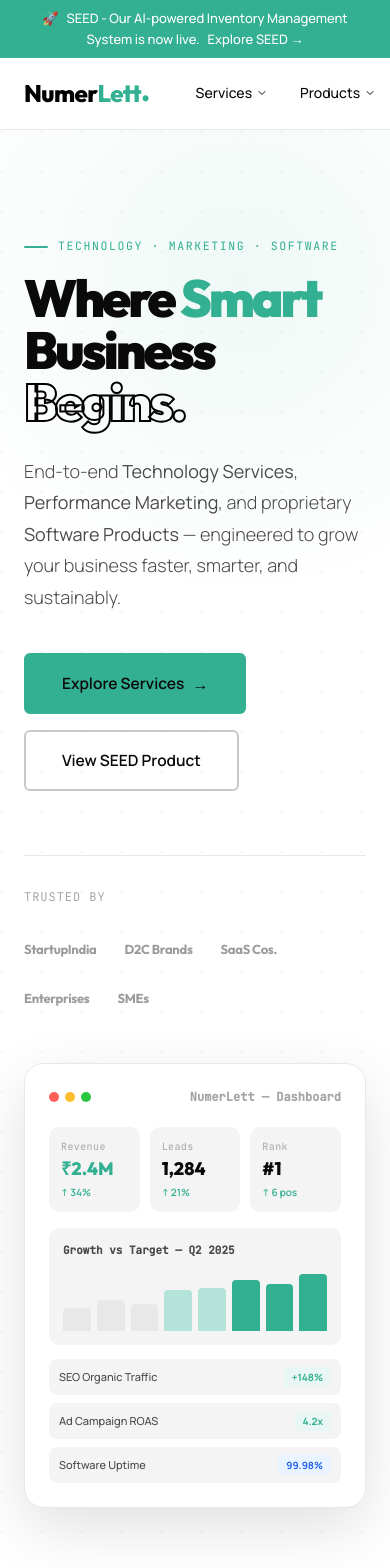
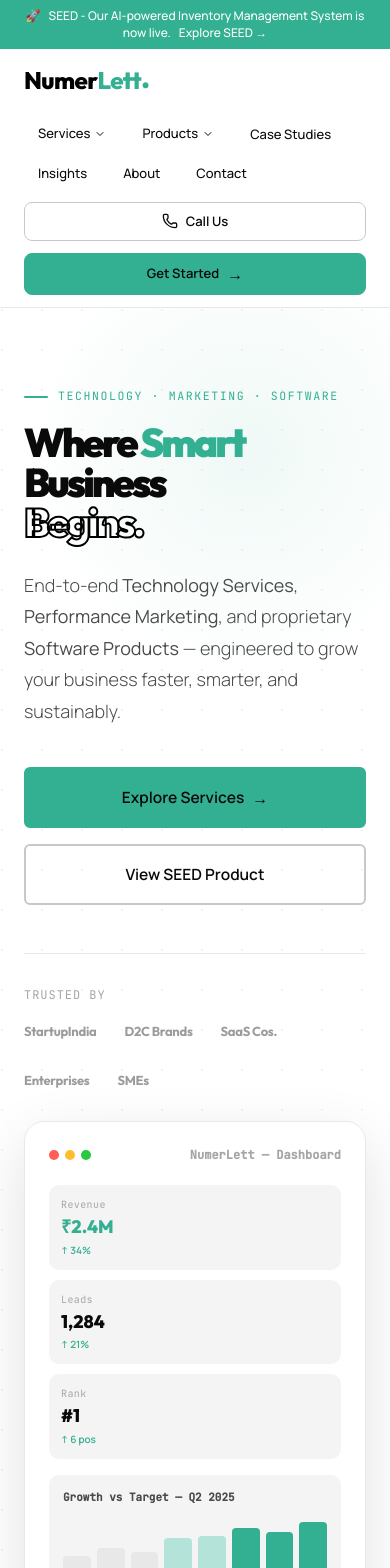
Before and after one commit to Numerlett/numerlett_landing_v3, a Next.js app: page / in a window 390 px wide. Shown: the top 1568 px of the page. Built offline with nearby package versions, Linux system fonts and the light colour scheme.

Commit message:
Responsive design

```diff
--- a/components/sections/AnnouncementBar.tsx
+++ b/components/sections/AnnouncementBar.tsx
@@ -1,7 +1,7 @@
 export default function AnnouncementBar() {
   return (
     <div
-      className="bg-(--nl-green) px-6 py-2 text-center text-[13px] font-medium text-white"
+      className="bg-(--nl-green) px-4 py-2 text-center text-[12px] font-medium leading-snug text-white sm:px-6 sm:text-[13px]"
       role="banner"
     >
       <span aria-hidden="true">🚀</span>
--- a/components/sections/CaseStudiesSection.tsx
+++ b/components/sections/CaseStudiesSection.tsx
@@ -110,7 +110,7 @@
                   {item.imageLabel}
                 </span>
               </div>
-              <div className="p-7">
+              <div className="p-6 sm:p-7">
                 <span
                   className="inline-block rounded bg-(--nl-green-light) px-2.5 py-1 font-mono text-[11px] uppercase tracking-[0.06em] text-(--nl-green)"
                   itemProp="keywords"
--- a/components/sections/ContactSection.tsx
+++ b/components/sections/ContactSection.tsx
@@ -14,7 +14,7 @@
       aria-labelledby="contact-heading"
     >
       <Container>
-        <div className="grid gap-16 lg:grid-cols-[1fr_1.2fr]">
+        <div className="grid gap-10 lg:grid-cols-[1fr_1.2fr] lg:gap-16">
           <div>
             <div className="reveal inline-flex items-center gap-2.5 font-mono text-[11.5px] uppercase tracking-[0.14em] text-(--nl-green)">
               <span
@@ -108,7 +108,7 @@
           </div>
 
           <div className="reveal-right delay-2">
-            <div className="rounded-(--nl-radius-lg) border border-(--nl-border) bg-(--nl-grey-light) p-10">
+            <div className="rounded-(--nl-radius-lg) border border-(--nl-border) bg-(--nl-grey-light) p-6 sm:p-8 lg:p-10">
               <h3 className="font-display text-[22px] font-bold tracking-[-0.5px]">
                 Send Us a Message
               </h3>
--- a/components/sections/HeroSection.tsx
+++ b/components/sections/HeroSection.tsx
@@ -3,17 +3,17 @@
 export default function HeroSection() {
   return (
     <header
-      className="relative overflow-hidden bg-white pt-25 pb-20"
+      className="relative overflow-hidden bg-white pb-16 pt-18 sm:pb-20 sm:pt-22 lg:pt-25"
       role="banner"
       aria-labelledby="hero-heading"
     >
       <div className="hero-pattern absolute inset-0" aria-hidden="true" />
       <div
-        className="hero-grad absolute -right-50 -top-50 h-175 w-175"
+        className="hero-grad absolute -right-24 -top-24 h-120 w-120 sm:-right-40 sm:-top-40 sm:h-150 sm:w-150 lg:-right-50 lg:-top-50 lg:h-175 lg:w-175"
         aria-hidden="true"
       />
       <Container>
-        <div className="grid items-center gap-16 lg:grid-cols-[1.1fr_0.9fr]">
+        <div className="grid items-center gap-10 lg:grid-cols-[1.1fr_0.9fr] lg:gap-16">
           <div className="relative">
             <div className="reveal inline-flex items-center gap-2.5 font-mono text-[11.5px] uppercase tracking-[0.14em] text-(--nl-green)">
               <span
@@ -24,7 +24,7 @@
             </div>
             <h1
               id="hero-heading"
-              className="reveal delay-1 mt-4 font-display text-[clamp(52px,7vw,84px)] font-black leading-none tracking-[-3px] text-(--nl-text-primary)"
+              className="reveal delay-1 mt-4 font-display text-[clamp(40px,8vw,84px)] font-black leading-none tracking-[-3px] text-(--nl-text-primary)"
             >
               Where <span className="text-(--nl-green)">Smart</span>
               <br />
@@ -41,18 +41,18 @@
             <div className="reveal delay-3 mt-10 flex flex-wrap items-center gap-4">
               <a
                 href="#services"
-                className="inline-flex items-center gap-2 rounded-(--nl-radius-sm) border-2 border-(--nl-green) bg-(--nl-green) px-9 py-4 text-[15.5px] font-semibold text-white transition-all hover:-translate-y-0.5 hover:bg-(--nl-green-dark) hover:shadow-(--nl-shadow-green)"
+                className="inline-flex w-full items-center justify-center gap-2 rounded-(--nl-radius-sm) border-2 border-(--nl-green) bg-(--nl-green) px-9 py-4 text-[15.5px] font-semibold text-white transition-all hover:-translate-y-0.5 hover:bg-(--nl-green-dark) hover:shadow-(--nl-shadow-green) sm:w-auto"
               >
                 Explore Services <span className="text-base">→</span>
               </a>
               <a
                 href="#seed"
-                className="inline-flex items-center gap-2 rounded-(--nl-radius-sm) border-2 border-(--nl-border-dark) px-9 py-4 text-[15.5px] font-semibold text-(--nl-text-primary) transition-all hover:-translate-y-0.5 hover:border-(--nl-green) hover:text-(--nl-green)"
+                className="inline-flex w-full items-center justify-center gap-2 rounded-(--nl-radius-sm) border-2 border-(--nl-border-dark) px-9 py-4 text-[15.5px] font-semibold text-(--nl-text-primary) transition-all hover:-translate-y-0.5 hover:border-(--nl-green) hover:text-(--nl-green) sm:w-auto"
               >
                 View SEED Product
               </a>
             </div>
-            <div className="reveal delay-4 mt-16 flex flex-wrap items-center gap-8 border-t border-(--nl-border) pt-8">
+            <div className="reveal delay-4 mt-12 flex flex-col gap-4 border-t border-(--nl-border) pt-8 sm:mt-16 sm:flex-row sm:flex-wrap sm:items-center sm:gap-8">
               <span className="font-mono text-[12px] uppercase tracking-[0.08em] text-(--nl-text-muted)">
                 Trusted by
               </span>
@@ -73,7 +73,7 @@
 
           <div className="reveal-right delay-2 flex justify-center lg:justify-end">
             <div
-              className="float-y w-full max-w-105 rounded-(--nl-radius-lg) border border-(--nl-border) bg-white p-6 shadow-(--nl-shadow-lg)"
+              className="float-y w-full max-w-full rounded-(--nl-radius-lg) border border-(--nl-border) bg-white p-6 shadow-(--nl-shadow-lg) sm:max-w-105"
               role="img"
               aria-label="NumerLett analytics dashboard preview"
             >
@@ -87,7 +87,7 @@
                   NumerLett — Dashboard
                 </span>
               </div>
-              <div className="mb-4 grid grid-cols-3 gap-2.5">
+              <div className="mb-4 grid grid-cols-1 gap-2.5 sm:grid-cols-3">
                 <div className="rounded-[10px] bg-(--nl-grey-light) p-3">
                   <div className="font-mono text-[10px] tracking-[0.04em] text-(--nl-text-muted)">
                     Revenue
--- a/components/sections/IndustriesSection.tsx
+++ b/components/sections/IndustriesSection.tsx
@@ -74,7 +74,7 @@
           {industries.map((industry, index) => (
             <div
               key={industry.title}
-              className={`reveal ${index ? `delay-${(index % 3) + 1}` : ""} flex gap-5 rounded-(--nl-radius-md) border border-(--nl-border) bg-white p-8 transition-all hover:border-(--nl-green) hover:shadow-(--nl-shadow-md)`}
+              className={`reveal ${index ? `delay-${(index % 3) + 1}` : ""} flex gap-5 rounded-(--nl-radius-md) border border-(--nl-border) bg-white p-6 transition-all hover:border-(--nl-green) hover:shadow-(--nl-shadow-md) sm:p-8`}
             >
               <div className="text-[32px]" aria-hidden="true">
                 {industry.icon}
--- a/components/sections/MainNav.tsx
+++ b/components/sections/MainNav.tsx
@@ -22,9 +22,9 @@
       aria-label="Main navigation"
       itemScope
       itemType="https://schema.org/SiteNavigationElement"
-      className="sticky top-0 z-50 h-(--nl-nav-h) border-b border-(--nl-border) bg-white/95 backdrop-blur"
+      className="sticky top-0 z-50 h-auto border-b border-(--nl-border) bg-white/95 py-3 backdrop-blur md:h-(--nl-nav-h) md:py-0"
     >
-      <Container className="flex h-full items-center justify-between gap-8">
+      <Container className="flex w-full flex-col items-start gap-4 md:h-full md:flex-row md:items-center md:justify-between md:gap-8">
         <a
           href="/"
           className="font-display text-[24px] font-extrabold tracking-tight"
@@ -37,13 +37,13 @@
         </a>
 
         <ul
-          className="flex flex-1 items-center justify-center gap-1"
+          className="flex w-full flex-wrap items-center justify-start gap-2 md:w-auto md:flex-1 md:justify-center md:gap-1"
           role="list"
         >
           <li className="group relative">
             <a
               href="#services"
-              className="flex items-center gap-1 rounded-md px-3.5 py-2 text-[14px] font-medium text-(--nl-text-secondary) transition-colors hover:bg-(--nl-grey-light) hover:text-(--nl-text-primary)"
+              className="flex items-center gap-1 rounded-md px-3.5 py-2 text-[13px] font-medium text-(--nl-text-secondary) transition-colors hover:bg-(--nl-grey-light) hover:text-(--nl-text-primary) md:text-[14px]"
               aria-haspopup="true"
               aria-expanded="false"
             >
@@ -51,7 +51,7 @@
               <ChevronDown className="h-3 w-3 transition-transform group-hover:rotate-180" />
             </a>
             <div
-              className="absolute left-1/2 top-[calc(100%+8px)] hidden w-170 -translate-x-1/2 grid-cols-2 gap-8 rounded-(--nl-radius-lg) border border-(--nl-border) bg-white p-8 shadow-(--nl-shadow-lg) group-hover:grid"
+              className="absolute left-1/2 top-[calc(100%+8px)] hidden w-170 -translate-x-1/2 grid-cols-2 gap-8 rounded-(--nl-radius-lg) border border-(--nl-border) bg-white p-8 shadow-(--nl-shadow-lg) lg:group-hover:grid"
               role="menu"
               aria-label="Services submenu"
             >
@@ -211,7 +211,7 @@
           <li className="group relative">
             <a
               href="#seed"
-              className="flex items-center gap-1 rounded-md px-3.5 py-2 text-[14px] font-medium text-(--nl-text-secondary) transition-colors hover:bg-(--nl-grey-light) hover:text-(--nl-text-primary)"
+              className="flex items-center gap-1 rounded-md px-3.5 py-2 text-[13px] font-medium text-(--nl-text-secondary) transition-colors hover:bg-(--nl-grey-light) hover:text-(--nl-text-primary) md:text-[14px]"
               aria-haspopup="true"
               aria-expanded="false"
             >
@@ -219,7 +219,7 @@
               <ChevronDown className="h-3 w-3 transition-transform group-hover:rotate-180" />
             </a>
             <div
-              className="absolute left-0 top-[calc(100%+8px)] hidden w-55 rounded-(--nl-radius-md) border border-(--nl-border) bg-white p-2 shadow-(--nl-shadow-md) group-hover:block"
+              className="absolute left-0 top-[calc(100%+8px)] hidden w-55 rounded-(--nl-radius-md) border border-(--nl-border) bg-white p-2 shadow-(--nl-shadow-md) lg:group-hover:block"
               role="menu"
             >
               <a
@@ -252,7 +252,7 @@
           <li>
             <a
               href="#cases"
-              className="rounded-md px-3.5 py-2 text-[14px] font-medium text-(--nl-text-secondary) transition-colors hover:bg-(--nl-grey-light) hover:text-(--nl-text-primary)"
+              className="rounded-md px-3.5 py-2 text-[13px] font-medium text-(--nl-text-secondary) transition-colors hover:bg-(--nl-grey-light) hover:text-(--nl-text-primary) md:text-[14px]"
             >
               Case Studies
             </a>
@@ -260,7 +260,7 @@
           <li>
             <a
               href="#blog"
-              className="rounded-md px-3.5 py-2 text-[14px] font-medium text-(--nl-text-secondary) transition-colors hover:bg-(--nl-grey-light) hover:text-(--nl-text-primary)"
+              className="rounded-md px-3.5 py-2 text-[13px] font-medium text-(--nl-text-secondary) transition-colors hover:bg-(--nl-grey-light) hover:text-(--nl-text-primary) md:text-[14px]"
             >
               Insights
             </a>
@@ -268,7 +268,7 @@
           <li>
             <a
               href="#faq"
-              className="rounded-md px-3.5 py-2 text-[14px] font-medium text-(--nl-text-secondary) transition-colors hover:bg-(--nl-grey-light) hover:text-(--nl-text-primary)"
+              className="rounded-md px-3.5 py-2 text-[13px] font-medium text-(--nl-text-secondary) transition-colors hover:bg-(--nl-grey-light) hover:text-(--nl-text-primary) md:text-[14px]"
             >
               About
             </a>
@@ -276,23 +276,23 @@
           <li>
             <a
               href="#contact"
-              className="rounded-md px-3.5 py-2 text-[14px] font-medium text-(--nl-text-secondary) transition-colors hover:bg-(--nl-grey-light) hover:text-(--nl-text-primary)"
+              className="rounded-md px-3.5 py-2 text-[13px] font-medium text-(--nl-text-secondary) transition-colors hover:bg-(--nl-grey-light) hover:text-(--nl-text-primary) md:text-[14px]"
             >
               Contact
             </a>
           </li>
         </ul>
 
-        <div className="flex items-center gap-3">
+        <div className="flex w-full flex-col gap-3 sm:flex-row sm:items-center md:w-auto">
           <a
             href="tel:+918000000000"
-            className="flex items-center gap-2 rounded-md border border-(--nl-border-dark) px-4 py-2 text-[13px] font-semibold text-(--nl-text-primary) transition-all hover:-translate-y-0.5 hover:border-(--nl-green) hover:text-(--nl-green)"
+            className="flex w-full items-center justify-center gap-2 rounded-md border border-(--nl-border-dark) px-4 py-2 text-[13px] font-semibold text-(--nl-text-primary) transition-all hover:-translate-y-0.5 hover:border-(--nl-green) hover:text-(--nl-green) sm:w-auto"
           >
             <Phone className="h-4 w-4" /> Call Us
           </a>
           <a
             href="#contact"
-            className="flex items-center gap-2 rounded-md border border-(--nl-green) bg-(--nl-green) px-4 py-2 text-[13px] font-semibold text-white transition-all hover:-translate-y-0.5 hover:bg-(--nl-green-dark)"
+            className="flex w-full items-center justify-center gap-2 rounded-md border border-(--nl-green) bg-(--nl-green) px-4 py-2 text-[13px] font-semibold text-white transition-all hover:-translate-y-0.5 hover:bg-(--nl-green-dark) sm:w-auto"
           >
             Get Started <span className="text-base">→</span>
           </a>
--- a/components/sections/ProcessSection.tsx
+++ b/components/sections/ProcessSection.tsx
@@ -70,7 +70,7 @@
                 key={step.number}
                 className={`reveal ${index ? `delay-${index}` : ""} relative px-4`}
               >
-                <div className="mx-auto mb-5 flex h-18 w-18 items-center justify-center rounded-full border-2 border-(--nl-green) bg-white font-display text-[22px] font-black text-(--nl-green) shadow-(--nl-shadow-green) transition-all hover:bg-(--nl-green) hover:text-white">
+                <div className="mx-auto mb-5 flex h-14 w-14 items-center justify-center rounded-full border-2 border-(--nl-green) bg-white font-display text-[20px] font-black text-(--nl-green) shadow-(--nl-shadow-green) transition-all hover:bg-(--nl-green) hover:text-white sm:h-18 sm:w-18 sm:text-[22px]">
                   {step.number}
                 </div>
                 <h4 className="font-display text-[15px] font-bold">
--- a/components/sections/StatsBar.tsx
+++ b/components/sections/StatsBar.tsx
@@ -19,9 +19,9 @@
           {stats.map((stat, index) => (
             <div
               key={stat.label}
-              className={`reveal ${index ? `delay-${index}` : ""} border-r border-white/10 px-6 text-center last:border-r-0`}
+              className={`reveal ${index ? `delay-${index}` : ""} border-b border-white/10 px-4 text-center last:border-b-0 sm:px-6 md:border-b-0 md:border-r md:last:border-r-0`}
             >
-              <div className="font-display text-[52px] font-black leading-none tracking-[-2.5px] text-white">
+              <div className="font-display text-[40px] font-black leading-none tracking-[-2.5px] text-white sm:text-[52px]">
                 <span className="text-(--nl-green)" data-count={stat.value}>
                   0
                 </span>
--- a/components/sections/TestimonialsSection.tsx
+++ b/components/sections/TestimonialsSection.tsx
@@ -61,7 +61,7 @@
           {testimonials.map((testimonial, index) => (
             <blockquote
               key={testimonial.name}
-              className={`reveal ${index ? `delay-${index + 1}` : ""} rounded-(--nl-radius-md) border border-(--nl-border) bg-white p-8 transition-all hover:border-(--nl-green-mid) hover:shadow-(--nl-shadow-md)`}
+              className={`reveal ${index ? `delay-${index + 1}` : ""} rounded-(--nl-radius-md) border border-(--nl-border) bg-white p-6 transition-all hover:border-(--nl-green-mid) hover:shadow-(--nl-shadow-md) sm:p-8`}
               itemScope
               itemType="https://schema.org/Review"
             >
--- a/components/sections/WhySection.tsx
+++ b/components/sections/WhySection.tsx
@@ -44,7 +44,7 @@
       aria-labelledby="why-heading"
     >
       <Container>
-        <div className="grid gap-16 lg:grid-cols-[1fr_1fr]">
+        <div className="grid gap-10 lg:grid-cols-[1fr_1fr] lg:gap-16">
           <div>
             <div className="reveal inline-flex items-center gap-2.5 font-mono text-[11.5px] uppercase tracking-[0.14em] text-(--nl-green)">
               <span
@@ -90,7 +90,7 @@
 
           <div className="reveal-right delay-2">
             <div
-              className="rounded-(--nl-radius-xl) border border-(--nl-border) bg-white p-10 shadow-(--nl-shadow-md)"
+              className="rounded-(--nl-radius-xl) border border-(--nl-border) bg-white p-6 shadow-(--nl-shadow-md) sm:p-8 lg:p-10"
               data-skill-block
             >
               <div className="font-display text-[15px] font-bold text-(--nl-text-secondary)">
@@ -114,7 +114,7 @@
                   </div>
                 ))}
               </div>
-              <div className="mt-8 flex flex-wrap items-center justify-between gap-4 rounded-(--nl-radius-md) border border-(--nl-green-mid) bg-(--nl-green-light) px-5 py-4">
+              <div className="mt-8 flex flex-col items-start gap-4 rounded-(--nl-radius-md) border border-(--nl-green-mid) bg-(--nl-green-light) px-5 py-4 sm:flex-row sm:items-center sm:justify-between">
                 <span className="text-[14px] font-semibold text-(--nl-green-dark)">
                   Ready to see what's possible for your business?
                 </span>
```
Also changed, not shown: components/sections/SeedSection.tsx (+8 -6 lines), components/sections/ServicesSection.tsx (+5 -5 lines).
